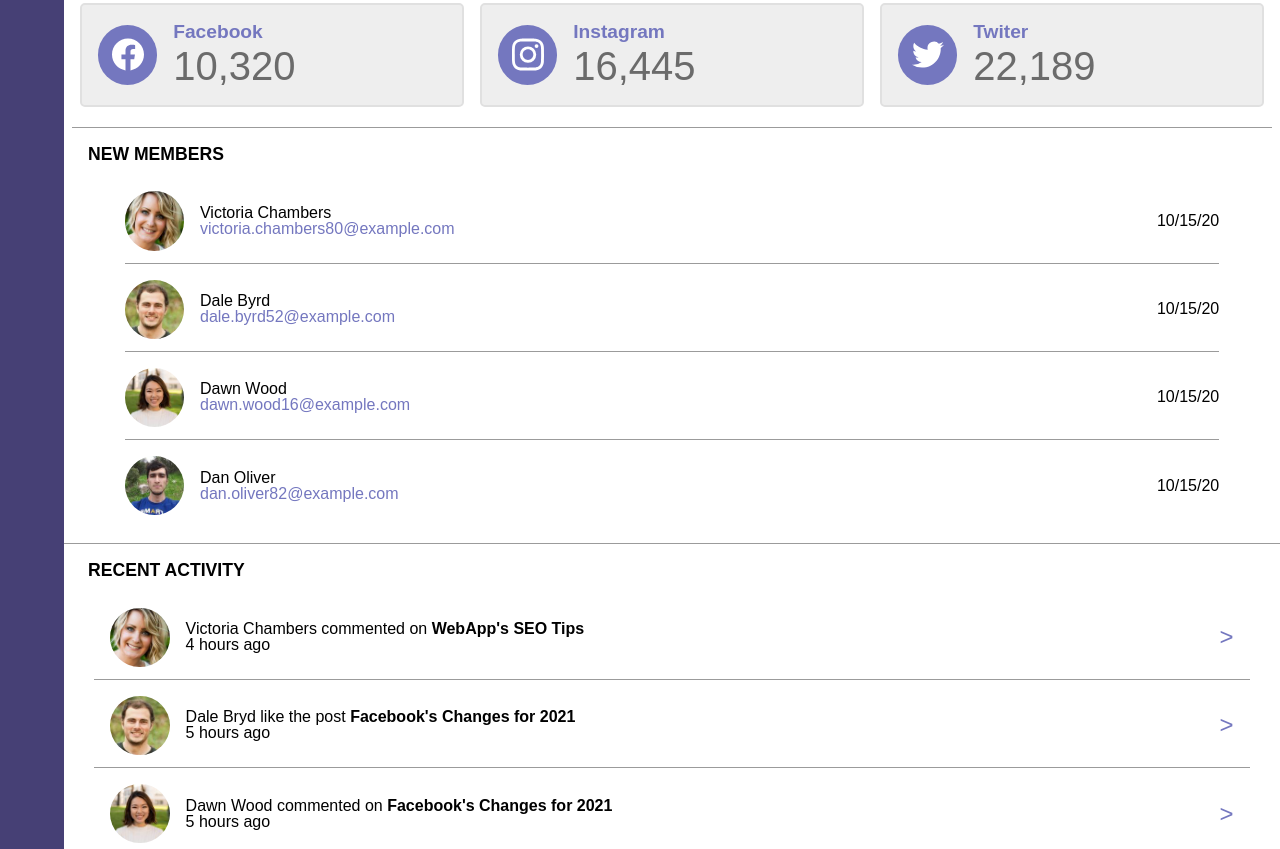
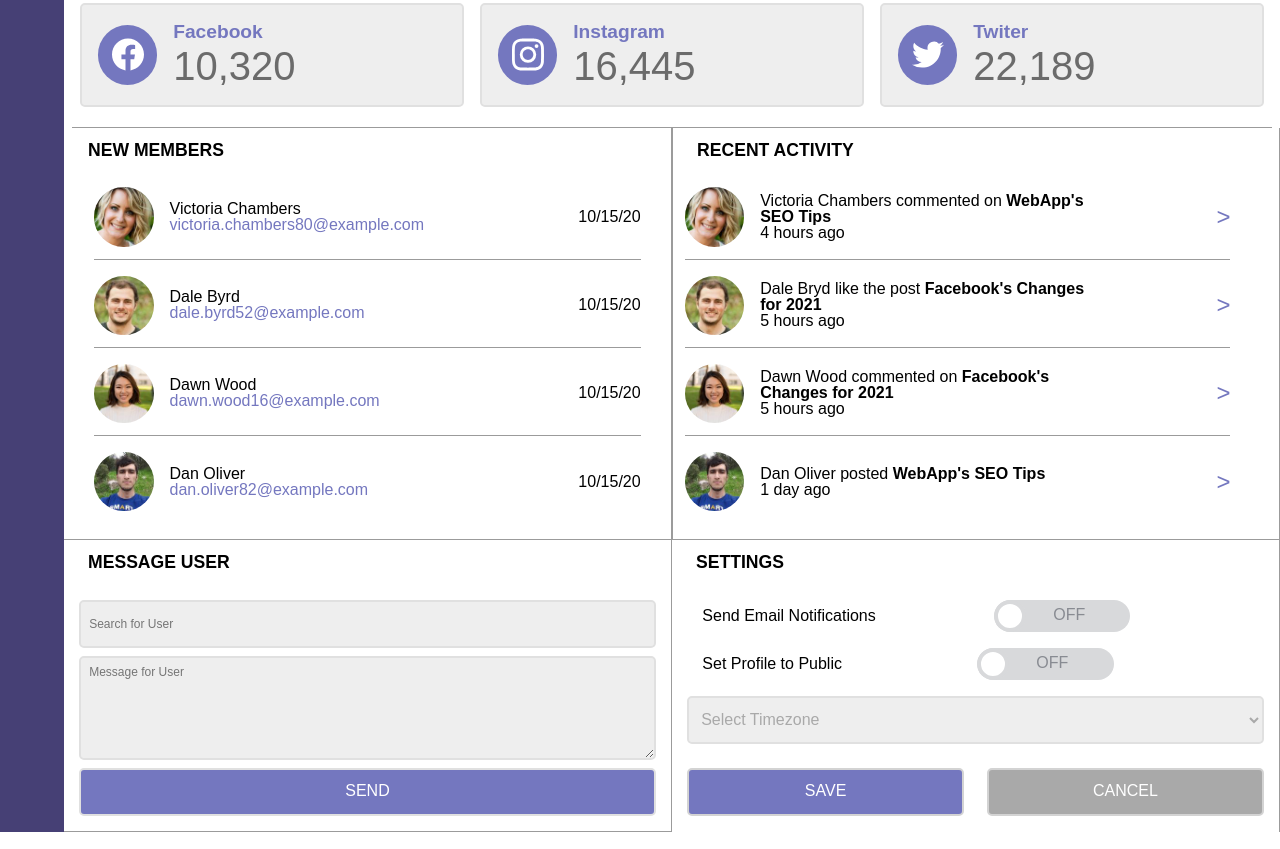
Before and after one commit to airoble-1/web_app_dashboard_v3.2, a website: page index.html in a window 1280 px wide. Shown: the part 1271-2120 px from the top of the page. Drawn offline with nearby package versions, Linux system fonts and the light colour scheme.

Commit message:
Include the 1024px layout

```diff
--- a/scss/component/_animation.scss
+++ b/scss/component/_animation.scss
@@ -0,0 +1,12 @@
+@keyframes ringing {
+  25% {
+    transform: scale(1.2) rotate(-10deg);
+  }
+  75% {
+    transform: scale(1.2) rotate(10deg);
+  }
+}
+
+#container-bell:hover {
+  animation: ringing 2s ease-out;
+}
--- a/scss/component/_button.scss
+++ b/scss/component/_button.scss
@@ -1,5 +1,5 @@
 .btn-primary {
-  height: 2.5rem;
+  height: 3rem;
   background-color: $primary-color;
   border-radius: 5px;
   border: 2px solid #e0e0e0;
--- a/scss/component/_containers.scss
+++ b/scss/component/_containers.scss
@@ -229,7 +229,6 @@ section {
   margin: 1rem auto;
   font-size: 0.75rem;
   line-height: 1rem;
-  padding: 0 1rem;
 }
 
 .post-topic {
--- a/scss/component/_media-queries.scss
+++ b/scss/component/_media-queries.scss
@@ -158,7 +158,6 @@
   .activity-container {
     flex-direction: row;
     justify-content: space-between;
-    width: 95%;
   }
   .activity-info {
     width: 10rem;
@@ -185,3 +184,67 @@
     margin-left: 1.5rem;
   }
 }
+@media screen and (min-width: 1024px) {
+  // grid
+  .members,
+  .message {
+    grid-column: 1 / span 1;
+  }
+  .activity,
+  .settings {
+    grid-column: 2 / span 1;
+  }
+  // activity
+  .activity {
+    border-left: 1px solid #9b9b9b;
+  }
+  .activity-container {
+    margin-left: 0.75rem;
+  }
+  .activity-info p {
+    width: 21rem;
+  }
+  // social stats
+  .social-stats {
+    margin-bottom: 0;
+  }
+  // members
+  .members {
+    border-right: 1px solid #9b9b9b;
+    margin-bottom: 0;
+    & h3 {
+      margin-top: 0.75rem;
+    }
+  }
+  // activity
+  .activity {
+    border-right: 1px solid #9b9b9b;
+    margin-bottom: 0;
+    & h3 {
+      margin-top: 0.75rem;
+    }
+  }
+  // message
+  .message {
+    border-right: 1px solid #9b9b9b;
+    margin-bottom: 0;
+    & h3 {
+      margin-top: 0.75rem;
+    }
+  }
+  // settings
+  .settings {
+    border-right: 1px solid #9b9b9b;
+    margin-bottom: 0;
+    & h3 {
+      margin-top: 0.75rem;
+    }
+  }
+  #userField {
+    height: 3rem;
+  }
+
+  #messageField {
+    height: 6.5rem;
+  }
+}
```
Also changed, not shown: css/main.css.
